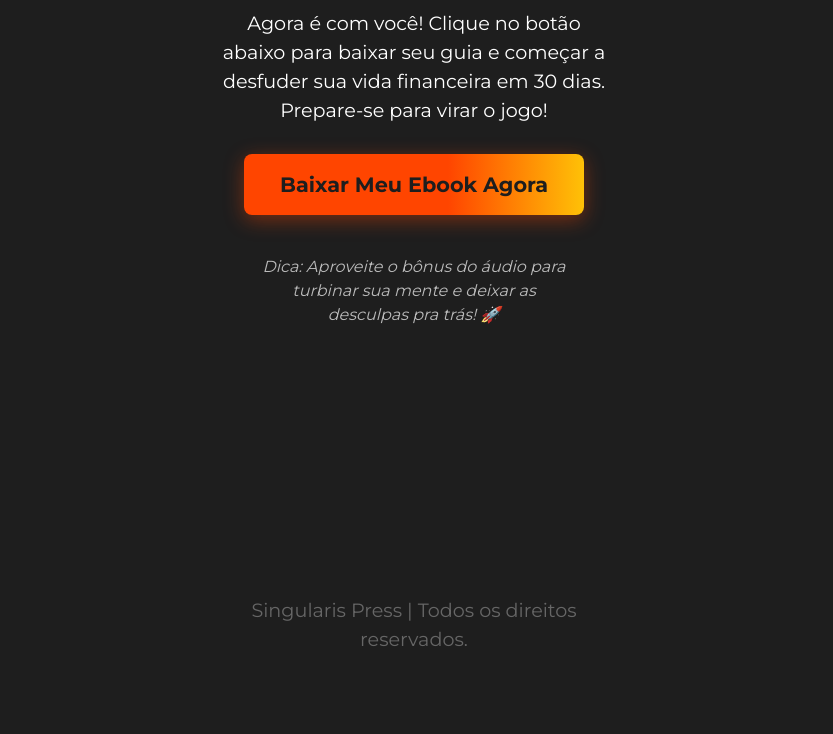
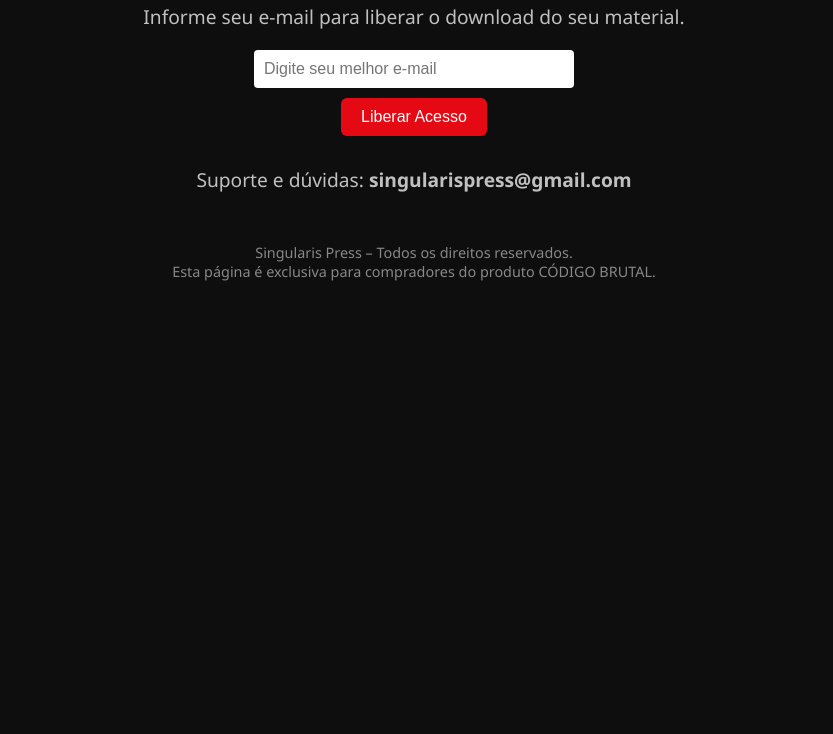
Before and after one commit to singularespress/agradecimento, a plain HTML site: page agradecimento.html in a window 1280 px wide. Shown: the part 146-880 px from the top of the page, without its empty margins (226-1059 px from the left). After the commit the page ends 800 px from the top, so only its background shows below. Drawn offline with Linux system fonts and the light colour scheme.

Commit message:
Update agradecimento.html

```diff
--- a/agradecimento.html
+++ b/agradecimento.html
@@ -1,98 +1,101 @@
 <!DOCTYPE html>
-<html lang="pt-br">
+<html lang="pt-BR">
 <head>
-  <meta charset="UTF-8" />
-  <meta name="viewport" content="width=device-width, initial-scale=1" />
-  <title>Valeu! Seu Ebook Está Aqui 🎉</title>
+  <meta charset="UTF-8">
+  <meta name="viewport" content="width=device-width, initial-scale=1.0">
+  <title>Obrigado pela Compra – CÓDIGO BRUTAL</title>
   <style>
-    @import url('https://fonts.googleapis.com/css2?family=Montserrat:wght@400;700&display=swap');
-
     body {
-      background-color: #1e1e1e;
-      color: #fff;
-      font-family: 'Montserrat', Arial, sans-serif;
-      margin: 0;
-      padding: 40px 20px;
-      display: flex;
-      flex-direction: column;
-      align-items: center;
-      min-height: 100vh;
+      font-family: 'Segoe UI', Tahoma, Geneva, Verdana, sans-serif;
+      background-color: #0e0e0e;
+      color: #f5f5f5;
       text-align: center;
+      padding: 40px;
     }
-
     h1 {
-      font-size: 2.8rem;
-      color: #ffc107;
-      margin-bottom: 12px;
-      text-shadow: 0 0 8px #ffb300;
+      font-size: 2.5rem;
+      margin-bottom: 10px;
+      color: #e50914;
     }
-
     p {
       font-size: 1.2rem;
-      margin-bottom: 30px;
-      max-width: 400px;
-      line-height: 1.5;
+      margin-bottom: 20px;
+      color: #c0c0c0;
     }
-
-    .button-download {
-      background: linear-gradient(90deg, #ff4500 60%, #ffc107 100%);
-      padding: 18px 36px;
-      font-size: 1.3rem;
-      color: #1e1e1e;
-      font-weight: 700;
+    input[type="email"] {
+      padding: 10px;
+      font-size: 1rem;
+      width: 300px;
       border: none;
-      border-radius: 8px;
+      border-radius: 4px;
+      margin-bottom: 10px;
+    }
+    button {
+      background-color: #e50914;
+      color: white;
+      border: none;
+      padding: 10px 20px;
+      font-size: 1rem;
+      border-radius: 6px;
       cursor: pointer;
-      box-shadow: 0 5px 20px rgba(255, 69, 0, 0.4);
-      transition: background 0.3s ease;
-      text-decoration: none;
-      display: inline-block;
+      transition: background-color 0.3s;
     }
-
-    .button-download:hover {
-      background: linear-gradient(90deg, #e63946 60%, #ffb300 100%);
-      box-shadow: 0 8px 28px rgba(230, 57, 70, 0.6);
+    button:hover {
+      background-color: #ff1f3d;
     }
-
-    .fun-text {
-      margin-top: 40px;
-      font-size: 1rem;
-      color: #bbb;
-      max-width: 320px;
-      font-style: italic;
+    .hidden {
+      display: none;
     }
-
     footer {
-      margin-top: auto;
-      padding: 20px 0 10px 0;
+      margin-top: 50px;
       font-size: 0.9rem;
-      color: #666;
+      color: #888;
     }
-
-    /* Responsivo */
-    @media (max-width: 480px) {
-      h1 {
-        font-size: 2rem;
-      }
-      p {
-        font-size: 1rem;
-      }
-      .button-download {
-        font-size: 1.1rem;
-        padding: 14px 28px;
-      }
+    .download-section {
+      margin-top: 30px;
     }
   </style>
 </head>
 <body>
-  <h1>Valeu! Seu Ebook Está Aqui 🎉</h1>
-  <p>Agora é com você! Clique no botão abaixo para baixar seu guia e começar a desfuder sua vida financeira em 30 dias. Prepare-se para virar o jogo!</p>
-  <a href="https://drive.google.com/uc?export=download&id=1sp0_43nBYQ3rKXCrmJo6OkNjDYB4I09H" target="_blank" rel="noopener" class="button-download" download>
-    Baixar Meu Ebook Agora
-  </a>
-  <p class="fun-text">Dica: Aproveite o bônus do áudio para turbinar sua mente e deixar as desculpas pra trás! 🚀</p>
+
+  <h1>🔥 CÓDIGO BRUTAL – ACESSO RESTRITO</h1>
+  <p>Informe seu e-mail para liberar o download do seu material.</p>
+
+  <form id="emailForm">
+    <input type="email" id="emailInput" placeholder="Digite seu melhor e-mail" required>
+    <br>
+    <button type="submit">Liberar Acesso</button>
+  </form>
+
+  <div class="download-section hidden" id="downloadSection">
+    <p>✅ E-mail confirmado. Agora baixe seu material:</p>
+    <a class="button" href="https://drive.google.com/file/d/1OCXF64m3zWXvr7lA60wdIX3pjAiaeyEm/view?usp=sharing" target="_blank">📘 Baixar Código Brutal (PDF)</a>
+  </div>
+
+  <p style="margin-top: 30px;">Suporte e dúvidas: <strong>singularispress@gmail.com</strong></p>
+
   <footer>
-    <p>Singularis Press | Todos os direitos reservados.</p>
+    Singularis Press – Todos os direitos reservados. <br>
+    Esta página é exclusiva para compradores do produto CÓDIGO BRUTAL.
   </footer>
+
+  <script>
+    const form = document.getElementById('emailForm');
+    const downloadSection = document.getElementById('downloadSection');
+
+    form.addEventListener('submit', function (e) {
+      e.preventDefault();
+      const email = document.getElementById('emailInput').value;
+
+      // Simulação de envio de email (offline) – aqui você pode integrar com API externa se desejar.
+      if (email && email.includes("@")) {
+        form.classList.add('hidden');
+        downloadSection.classList.remove('hidden');
+      } else {
+        alert("Por favor, insira um e-mail válido.");
+      }
+    });
+  </script>
+
 </body>
 </html>
```
